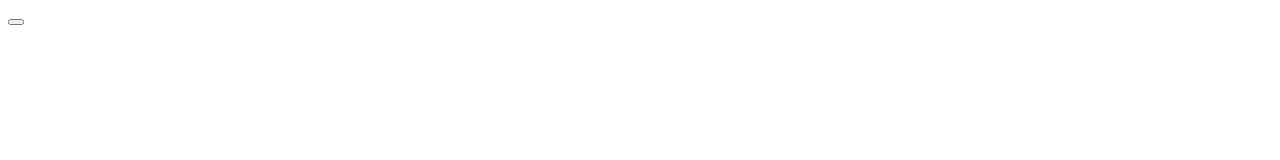
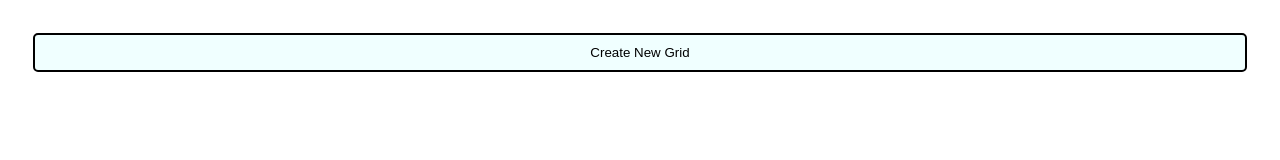
Before and after one commit to YanniTrim/odin-etch, a plain HTML site: page index.html in a window 1280 px wide. Drawn offline with Linux system fonts and the light colour scheme.

Commit message:
Adjusted create new grid button by adding text and css

```diff
--- a/script.js
+++ b/script.js
@@ -33,6 +33,7 @@ function removeGrid() {
 }
 
 const button = document.createElement("button");
+button.textContent = "Create New Grid";
 button.addEventListener("click", () => {
     let size;
     while (true) {
@@ -45,4 +46,4 @@ button.addEventListener("click", () => {
     createGrid(size);
 
 })
-containerDiv.appendChild(button);
+document.body.appendChild(button);
--- a/style.css
+++ b/style.css
@@ -1,4 +1,5 @@
 #main-contain {
+
 }
 
 .row {
@@ -15,3 +16,16 @@
     aspect-ratio: 1;
 
 }
+
+body {
+    display: flex;
+    flex-direction: column;
+}
+
+button {
+    background-color: azure;
+    margin: 25px;
+    padding: 10px;
+    border: solid 2px;
+    border-radius: 5px;
+}
```
